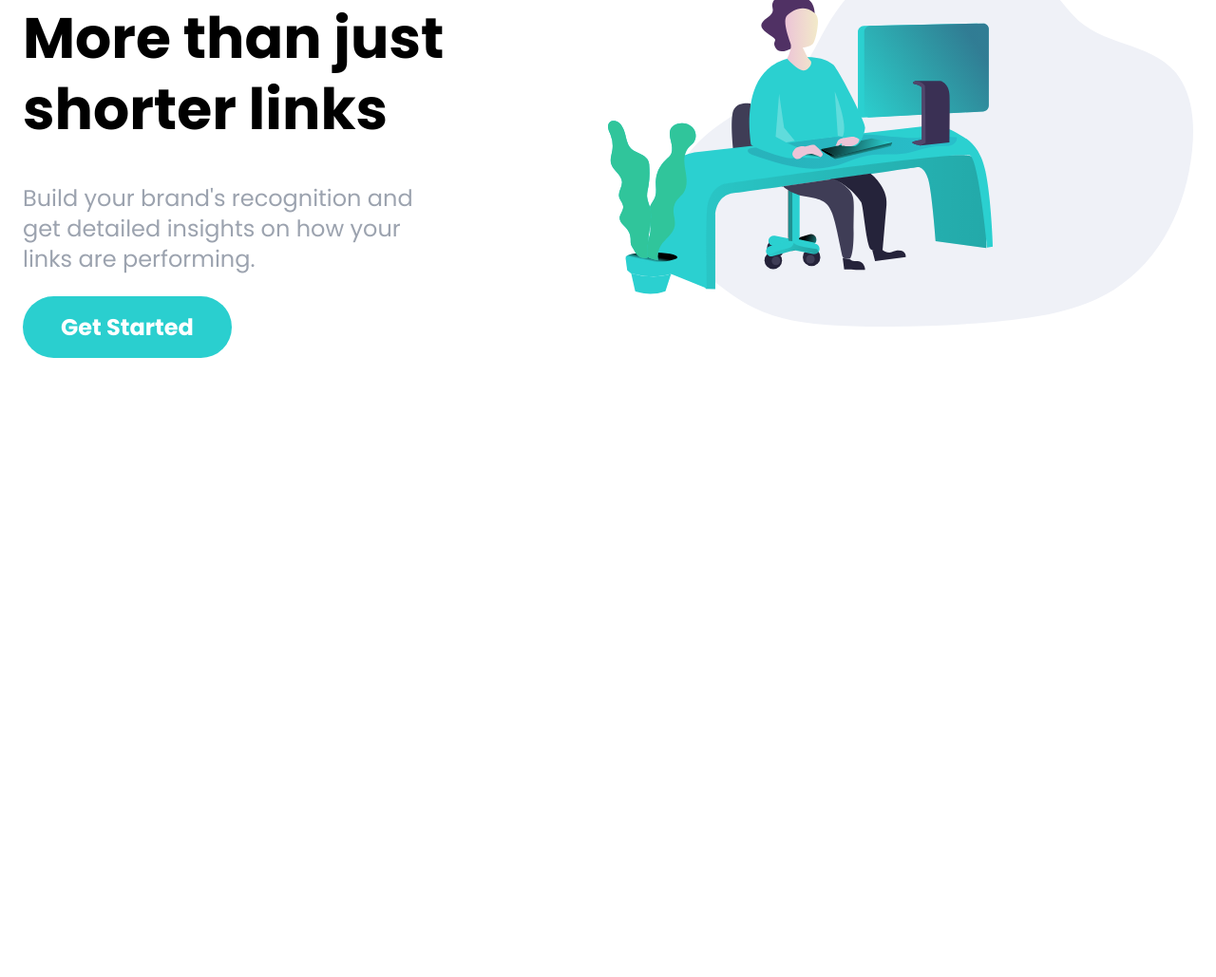
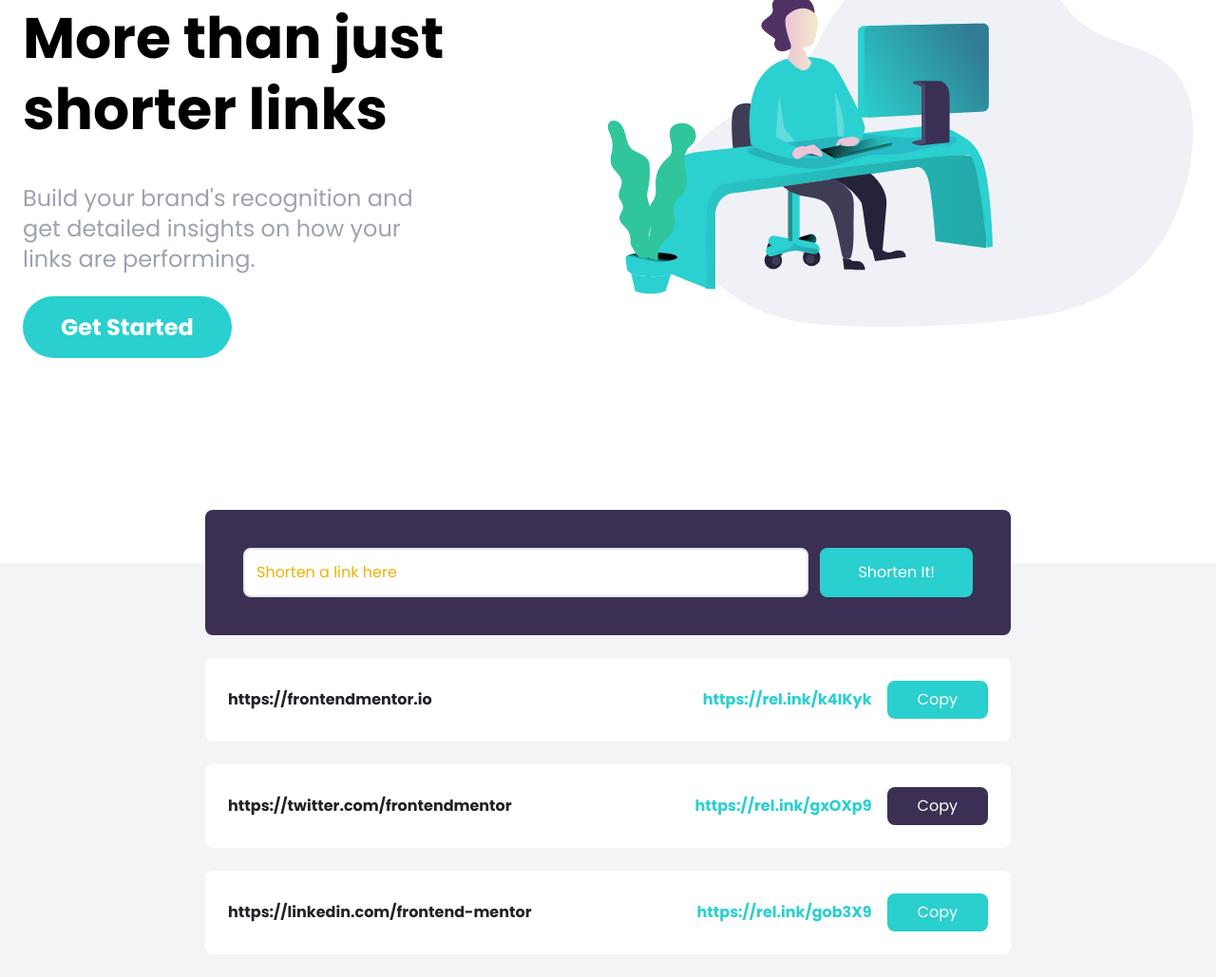
Before and after one commit to clayton-klein/tailwind-p3-shortly, a website: page index.html in a window 1280 px wide. Shown: the part 181-1210 px from the top of the page at 95% size. Before the commit the page ends 800 px from the top, so only its background shows below. Drawn offline with Linux system fonts and the light colour scheme.

Commit message:
feat: develop shorten links section.

```diff
--- a/index.html
+++ b/index.html
@@ -12,6 +12,7 @@
       rel="stylesheet"
     />
     <link rel="stylesheet" href="css/style.css" />
+    <script src="./js/script.js" defer></script>
     <title>Shortly</title>
   </head>
   <body>
@@ -78,12 +79,100 @@
             <a
               href="#"
               class="py-5 px-10 text-2xl font-bold text-white bg-cyan rounded-full lg:py-4 hover:opacity-70"
-            >Get Started</a>
+              >Get Started</a
+            >
           </div>
         </div>
         <!-- Hero image (using the custom spacing for the width)-->
         <div class="mb-24 mx-auto md:w-180 lg:w-1/2 lg:mb-0">
-          <img src="./images/illustration-working.svg"></img>
+          <img src="./images/illustration-working.svg" />
+        </div>
+      </div>
+    </section>
+
+    <!-- Shorten section -->
+    <section id="shorten" class="relative bg-gray-100">
+      <!-- Shorten container -->
+      <div class="max-w-4xl mx-auto p-6 space-y-6">
+        <!-- Form -->
+        <form
+          id="link-form"
+          class="relative flex flex-col w-full p-10 -mt-20 space-y-4 bg-darkViolet rounded-lg md:flex-row md:space-y-0 md:space-x-3"
+        >
+          <!-- We could have used type "url" and let HTML take care of the basic validation of
+          the link in the input bellow, but for the sake of practice we're going to do it using
+          JavaScript. -->
+          <input
+            id="link-input"
+            type="text"
+            class="flex-1 p-3 border-2 rounded-lg placeholder-yellow-500 focus:outline-none"
+            placeholder="Shorten a link here"
+          />
+          <button
+            class="px-10 py-3 text-white bg-cyan rounded-lg hover:bg-cyanLight focus:outline-none md:py-2"
+          >
+            Shorten It!
+          </button>
+          <!-- Input message -->
+          <div
+            id="alert-msg"
+            class="absolute bottom-3 text-red text-sm italic md:left-7"
+          ></div>
+        </form>
+
+        <!-- Link 1 -->
+        <div
+          class="flex flex-col items-center justify-between w-full p-6 bg-white rounded-lg md:flex-row"
+        >
+          <p class="font-bold text-center text-veryDarkViolet md:text-left">
+            https://frontendmentor.io
+          </p>
+          <div
+            class="flex flex-col items-center justify-end flex-1 space-x-4 space-y-2 md:flex-row md:space-y-0"
+          >
+            <p class="font-bold text-cyan">https://rel.ink/k4IKyk</p>
+            <button
+              class="py-2 px-8 text-white bg-cyan rounded-lg hover:opacity-70 focus:outline-none"
+            >
+              Copy
+            </button>
+          </div>
+        </div>
+        <!-- Link 2 -->
+        <div
+          class="flex flex-col items-center justify-between w-full p-6 bg-white rounded-lg md:flex-row"
+        >
+          <p class="font-bold text-center text-veryDarkViolet md:text-left">
+            https://twitter.com/frontendmentor
+          </p>
+          <div
+            class="flex flex-col items-center justify-end flex-1 space-x-4 space-y-2 md:flex-row md:space-y-0"
+          >
+            <p class="font-bold text-cyan">https://rel.ink/gxOXp9</p>
+            <button
+              class="py-2 px-8 text-white bg-darkViolet rounded-lg hover:opacity-70 focus:outline-none"
+            >
+              Copy
+            </button>
+          </div>
+        </div>
+        <!-- Link 3 -->
+        <div
+          class="flex flex-col items-center justify-between w-full p-6 bg-white rounded-lg md:flex-row"
+        >
+          <p class="font-bold text-center text-veryDarkViolet md:text-left">
+            https://linkedin.com/frontend-mentor
+          </p>
+          <div
+            class="flex flex-col items-center justify-end flex-1 space-x-4 space-y-2 md:flex-row md:space-y-0"
+          >
+            <p class="font-bold text-cyan">https://rel.ink/gob3X9</p>
+            <button
+              class="py-2 px-8 text-white bg-cyan rounded-lg hover:opacity-70 focus:outline-none"
+            >
+              Copy
+            </button>
+          </div>
         </div>
       </div>
     </section>
```
Also changed, not shown: css/style.css.
